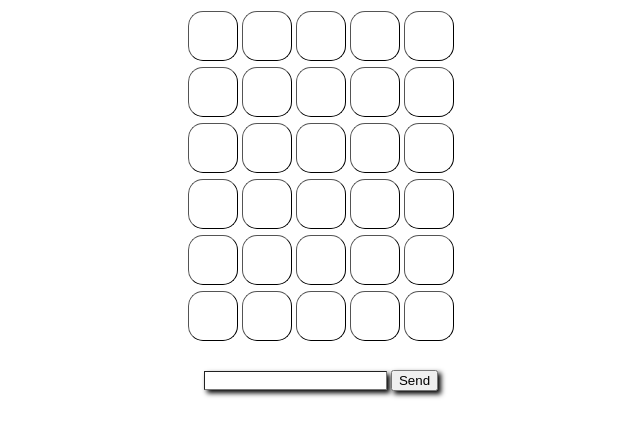
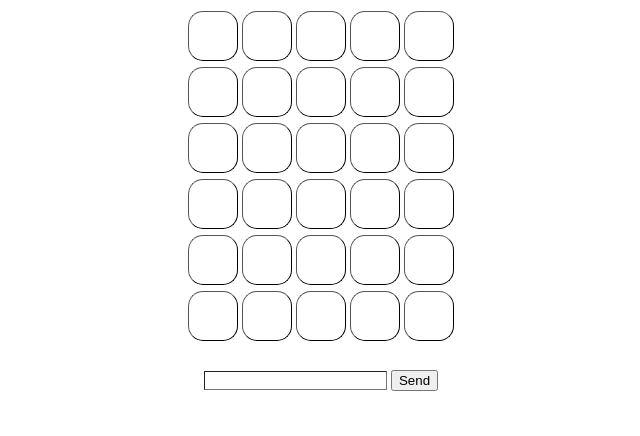
Before and after one commit to matteokalcich/Wordle, a plain HTML site: page index.html in a window 1280 px wide. Shown: the whole page, without its empty margins (319-959 px from the left). Drawn offline with Linux system fonts and the light colour scheme.

Commit message:
minor changes

```diff
--- a/style.css
+++ b/style.css
@@ -46,11 +46,6 @@ body {
     border-width: none;
 }
 
-#inputArea button, input{
-
-    box-shadow: 3px 3px 5px;
-}
-
 .row {
     display: flex;
     justify-content: center;
```
